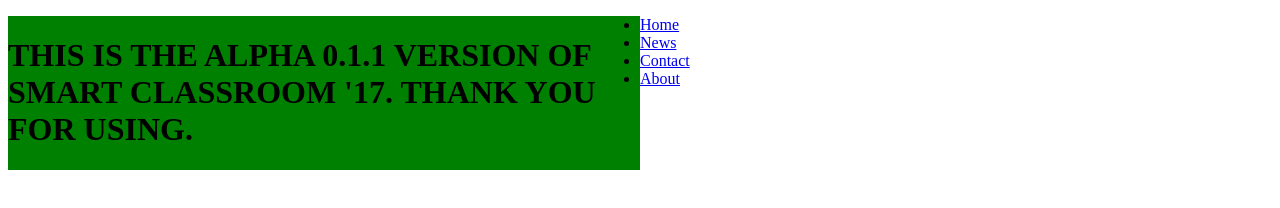
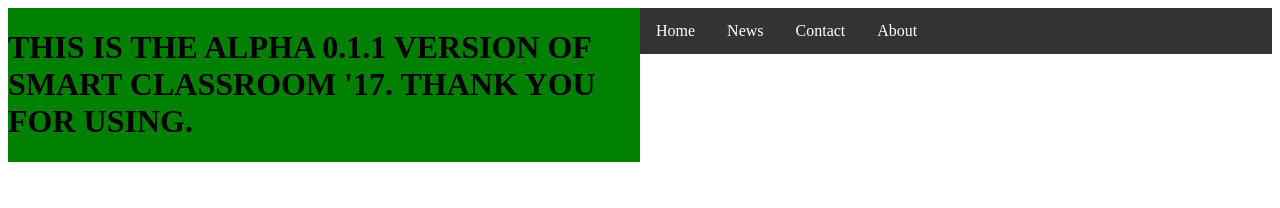
Before and after one commit to DanielT000/smartclassroom, a plain HTML site: page homePage.html in a window 1280 px wide. Drawn offline with Linux system fonts and the light colour scheme.

Commit message:
Update mainpagecss.css

```diff
--- a/mainpagecss.css
+++ b/mainpagecss.css
@@ -7,3 +7,26 @@ div{
 h1 {
   font-size:200%
 }
+ul {
+    list-style-type: none;
+    margin: 0;
+    padding: 0;
+    overflow: hidden;
+    background-color: #333;
+}
+
+li {
+    float: left;
+}
+
+li a {
+    display: block;
+    color: white;
+    text-align: center;
+    padding: 14px 16px;
+    text-decoration: none;
+}
+
+li a:hover {
+    background-color: #111;
+}
```
